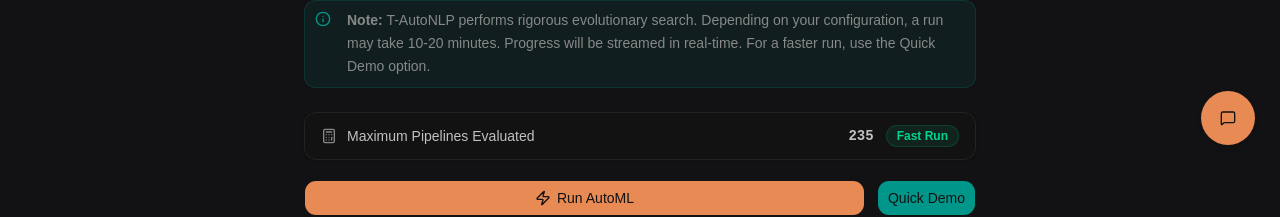
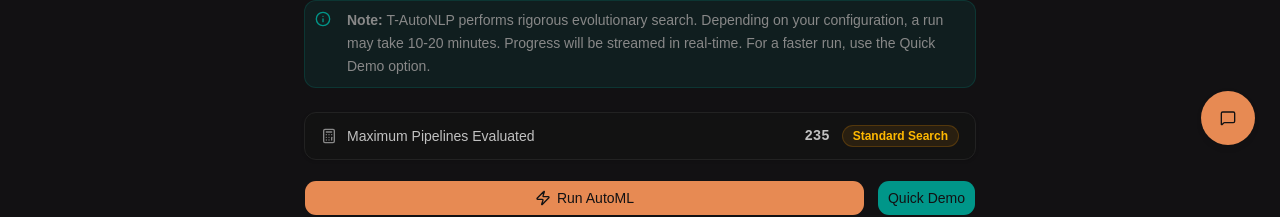
Before and after one commit to ThaminduDasanayake/hybrid-multiobjective-autonlp, a React (Vite) app in the folder frontend/: page /run in a window 1280 px wide. Shown: the part 630-847 px from the top of the page. Built offline with nearby package versions, Linux system fonts and the light colour scheme; no server answers.

Commit message:
Update AutoML intensity thresholds and replace tooltip spans with accessible buttons

```diff
--- a/frontend/src/components/experiments/ComparisonTable.jsx
+++ b/frontend/src/components/experiments/ComparisonTable.jsx
@@ -1,9 +1,5 @@
 import { Info, Loader2 } from "lucide-react";
-import {
-  Tooltip,
-  TooltipContent,
-  TooltipTrigger,
-} from "@/components/ui/tooltip";
+import { Tooltip, TooltipContent, TooltipTrigger } from "@/components/ui/tooltip";
 import {
   Table,
   TableBody,
@@ -26,9 +22,13 @@
   return (
     <Tooltip>
       <TooltipTrigger asChild>
-        <span className="inline-flex cursor-default items-center text-muted-foreground/50 hover:text-muted-foreground transition-colors">
+        <button
+          type="button"
+          onClick={(e) => e.preventDefault()}
+          className="inline-flex cursor-default items-center text-muted-foreground/50 hover:text-muted-foreground transition-colors"
+        >
           <Info size={12} />
-        </span>
+        </button>
       </TooltipTrigger>
       <TooltipContent side="top" className="max-w-48 text-xs">
         Evaluated in global 3D space for baseline comparison.
--- a/frontend/src/components/run-automl/ConfigForm.jsx
+++ b/frontend/src/components/run-automl/ConfigForm.jsx
@@ -17,17 +17,17 @@
     const nGen = config.n_generations || 10;
     const bo = config.bo_calls || 15;
 
-    const total = bo + (popSize * (nGen + 1));
+    const total = bo + popSize * (nGen + 1);
 
-    let intensity = "Fast Run";
-    let variant = "bg-emerald-500/15 text-emerald-600 dark:bg-emerald-500/10 dark:text-emerald-400 border-emerald-500/20";
+    let intensity = "Rapid Prototype";
+    let variant = "bg-secondary/10 text-secondary border-secondary/20";
 
-    if (total >= 300 && total <= 1000) {
-      intensity = "Standard Run";
-      variant = "bg-amber-500/15 text-amber-600 dark:bg-amber-500/10 dark:text-amber-400 border-amber-500/20";
-    } else if (total > 1000) {
+    if (total >= 200 && total <= 800) {
+      intensity = "Standard Search";
+      variant = "bg-amber-500/10 text-amber-400 border-amber-500/20";
+    } else if (total > 800) {
       intensity = "Heavy Compute";
-      variant = "bg-destructive/15 text-destructive dark:bg-destructive/10 border-destructive/20";
+      variant = "bg-destructive/10 text-destructive border-destructive/20";
     }
 
     return { totalPipelines: total, runIntensity: intensity, badgeVariant: variant };
@@ -139,15 +139,15 @@
         <div className="mb-4 flex items-center justify-between rounded-lg border border-border bg-card px-4 py-3 shadow-sm">
           <div className="flex items-center gap-2.5">
             <Calculator className="h-4 w-4 text-muted-foreground" />
-            <span className="text-sm font-medium text-foreground">
-              Maximum Pipelines Evaluated
-            </span>
+            <span className="text-sm font-medium text-foreground">Maximum Pipelines Evaluated</span>
           </div>
           <div className="flex items-center gap-3">
             <span className="font-mono text-sm font-bold tabular-nums text-foreground">
               {totalPipelines.toLocaleString()}
             </span>
-            <span className={`inline-flex items-center rounded-full border px-2.5 py-0.5 text-xs font-semibold transition-colors ${badgeVariant}`}>
+            <span
+              className={`inline-flex items-center rounded-full border px-2.5 py-0.5 text-xs font-semibold transition-colors ${badgeVariant}`}
+            >
               {runIntensity}
             </span>
           </div>
--- a/frontend/src/components/run-automl/SliderField.jsx
+++ b/frontend/src/components/run-automl/SliderField.jsx
@@ -1,6 +1,11 @@
 import { Label } from "@/components/ui/label.jsx";
 import { Slider } from "@/components/ui/slider.jsx";
-import { Tooltip, TooltipContent, TooltipProvider, TooltipTrigger } from "@/components/ui/tooltip.jsx";
+import {
+  Tooltip,
+  TooltipContent,
+  TooltipProvider,
+  TooltipTrigger,
+} from "@/components/ui/tooltip.jsx";
 import { Info } from "lucide-react";
 
 const SliderField = ({ label, hint, value, min, max, step, onChange }) => {
@@ -15,10 +20,14 @@
             <TooltipProvider delayDuration={200}>
               <Tooltip>
                 <TooltipTrigger asChild>
-                  <span className="text-muted-foreground hover:text-foreground transition-colors cursor-help">
+                  <button
+                    type="button"
+                    onClick={(e) => e.preventDefault()}
+                    className="text-muted-foreground hover:text-foreground transition-colors cursor-help"
+                  >
                     <Info className="h-4 w-4" />
                     <span className="sr-only">Field info</span>
-                  </span>
+                  </button>
                 </TooltipTrigger>
                 <TooltipContent className="max-w-xs text-sm" side="top">
                   <p>{hint}</p>
@@ -40,7 +49,6 @@
         value={[value]}
         onValueChange={([v]) => onChange(v)}
       />
-
     </div>
   );
 };
```
